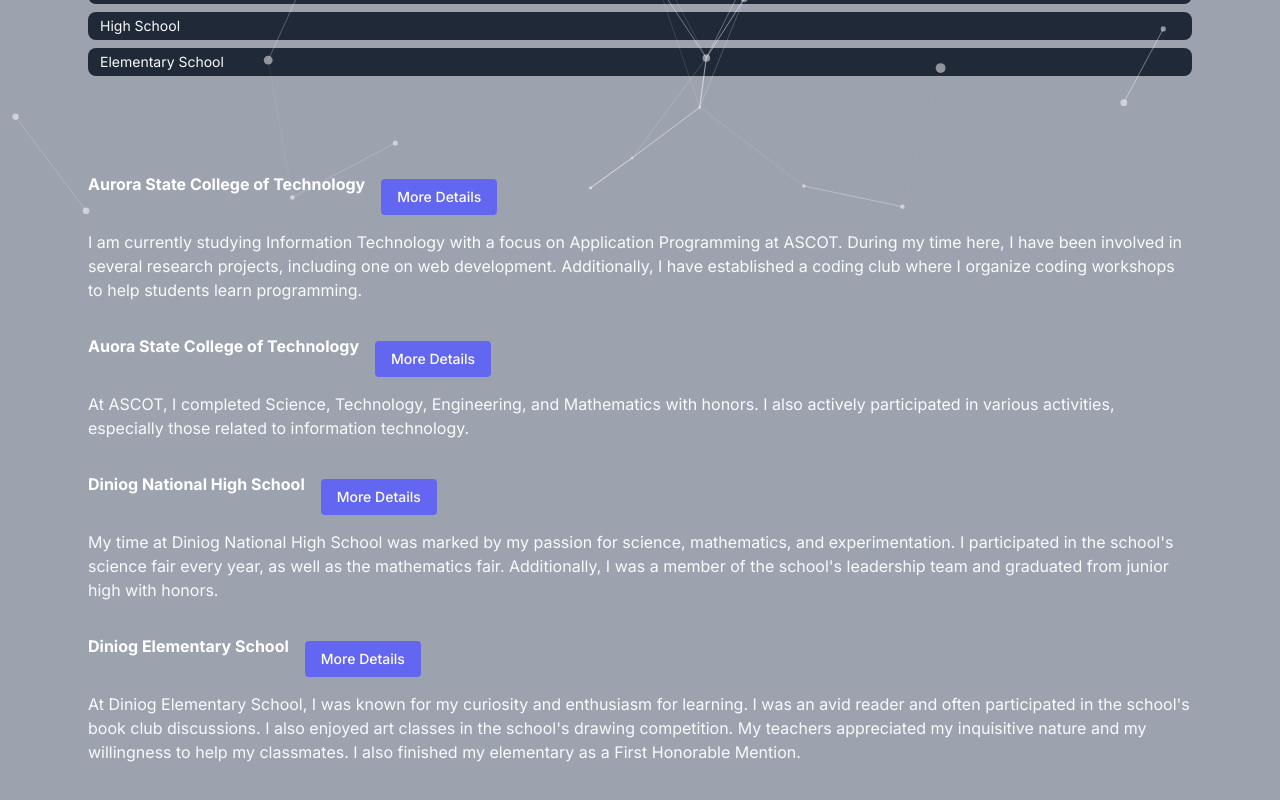
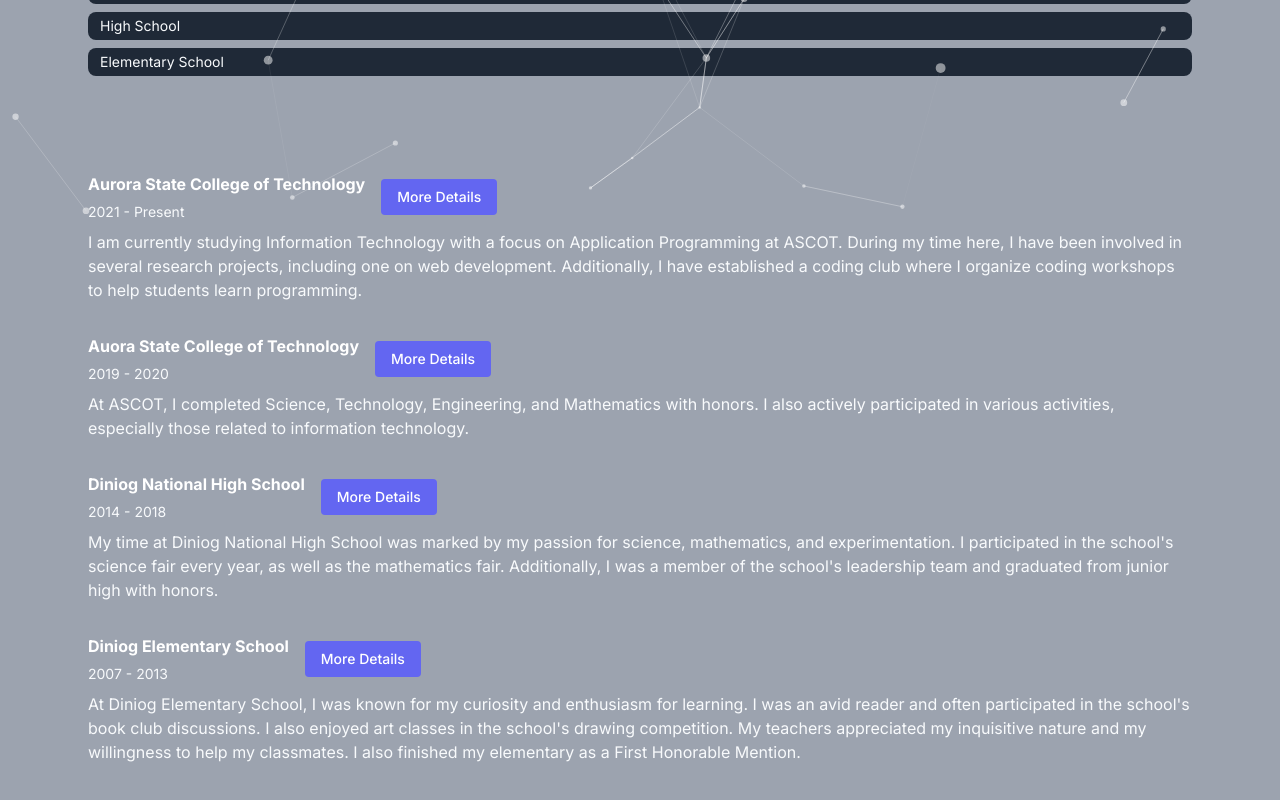
Before and after one commit to MartGelo/gelo-portfolio, a Next.js app: page /qualification in a window 1280 px wide. Shown: the part 536-1336 px from the top of the page. Built offline with nearby package versions, Linux system fonts and the light colour scheme.

Commit message:
[EDIT] remove text color

```diff
--- a/src/app/qualification/page.jsx
+++ b/src/app/qualification/page.jsx
@@ -86,9 +86,7 @@ export default function Qualification() {
                                     <h3 className="font-bold text-white">
                                         Aurora State College of Technology
                                     </h3>
-                                    <p className="text-sm text-gray-500 dark:text-gray-400">
-                                        2021 - Present
-                                    </p>
+                                    <p className="text-sm ">2021 - Present</p>
                                 </div>
                                 <Button
                                     size="sm"
@@ -116,9 +114,7 @@ export default function Qualification() {
                                     <h3 className="font-bold text-white">
                                         Auora State College of Technology
                                     </h3>
-                                    <p className="text-sm text-gray-500 dark:text-gray-400">
-                                        2019 - 2020
-                                    </p>
+                                    <p className="text-sm ">2019 - 2020</p>
                                 </div>
                                 <Button
                                     size="sm"
@@ -142,9 +138,7 @@ export default function Qualification() {
                                     <h3 className="font-bold text-white">
                                         Diniog National High School
                                     </h3>
-                                    <p className="text-sm text-gray-500 dark:text-gray-400">
-                                        2014 - 2018
-                                    </p>
+                                    <p className="text-sm ">2014 - 2018</p>
                                 </div>
                                 <Button
                                     size="sm"
@@ -171,9 +165,7 @@ export default function Qualification() {
                                     <h3 className="font-bold text-white">
                                         Diniog Elementary School
                                     </h3>
-                                    <p className="text-sm text-gray-500 dark:text-gray-400">
-                                        2007 - 2013
-                                    </p>
+                                    <p className="text-sm ">2007 - 2013</p>
                                 </div>
                                 <Button
                                     size="sm"
```
